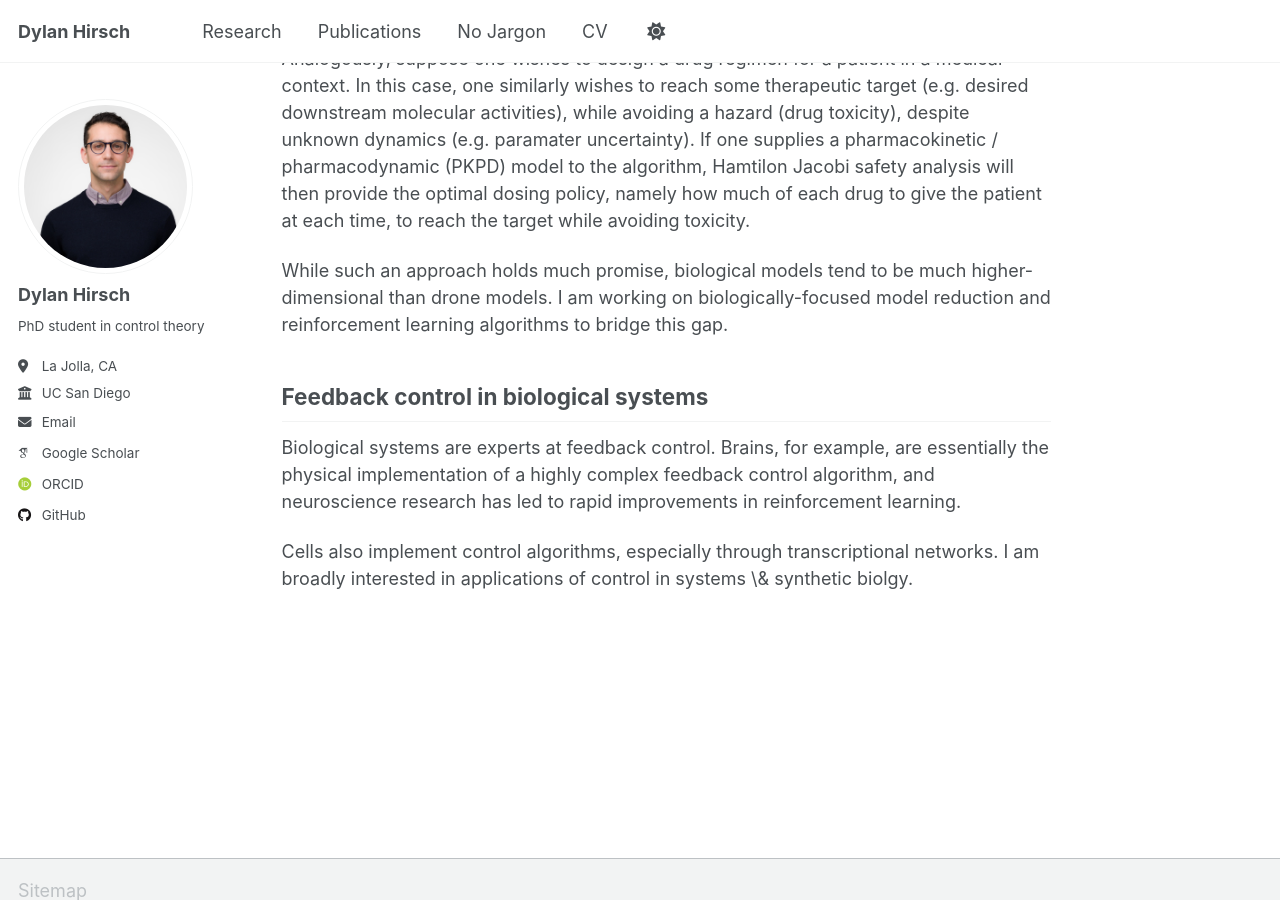
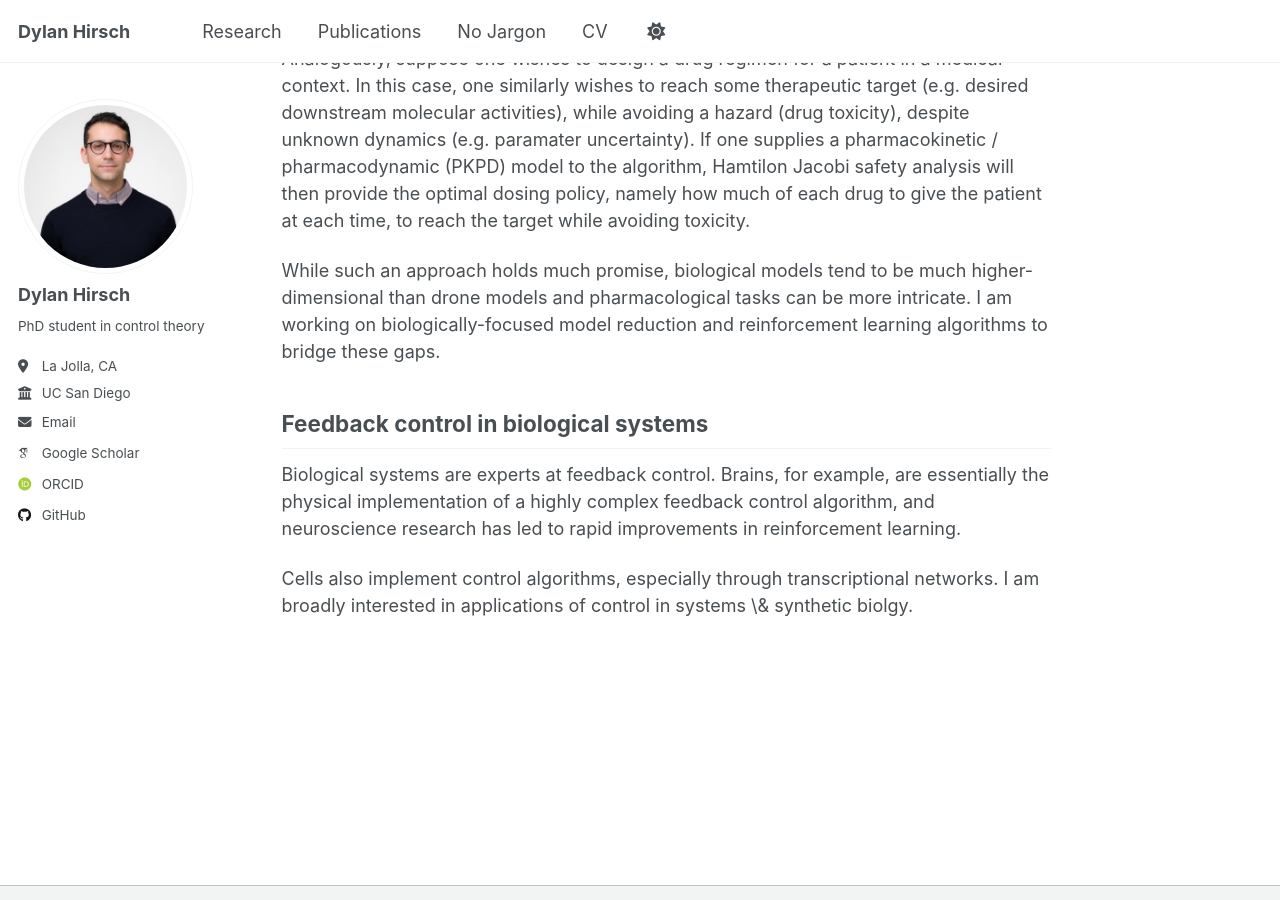
Before and after one commit to dylan-hirsch/dylan-hirsch.github.io, a Jekyll site: the page built from _research/research.md, in a window 1280 px wide and 900 px high, scrolled down 1114 px. Built offline with Jekyll 4.4.1, drawn with Linux system fonts in a browser that asks for light colours; some web fonts are replaced; a script that is not in the unit is left out.

Commit message:
Update research.md

```diff
--- a/_research/research.md
+++ b/_research/research.md
@@ -24,8 +24,8 @@ Analogously, suppose one wishes to design a drug regimen for a patient in a medi
 In this case, one similarly wishes to reach some therapeutic target (e.g. desired downstream molecular activities), while avoiding a hazard (drug toxicity), despite unknown dynamics (e.g. paramater uncertainty).
 If one supplies a pharmacokinetic / pharmacodynamic (PKPD) model to the algorithm, Hamtilon Jacobi safety analysis will then provide the optimal dosing policy, namely how much of each drug to give the patient at each time, to reach the target while avoiding toxicity.
 
-While such an approach holds much promise, biological models tend to be much higher-dimensional than drone models.
-I am working on biologically-focused model reduction and reinforcement learning algorithms to bridge this gap.
+While such an approach holds much promise, biological models tend to be much higher-dimensional than drone models and pharmacological tasks can be more intricate.
+I am working on biologically-focused model reduction and reinforcement learning algorithms to bridge these gaps.
 
 ## Feedback control in biological systems
 Biological systems are experts at feedback control.
```
